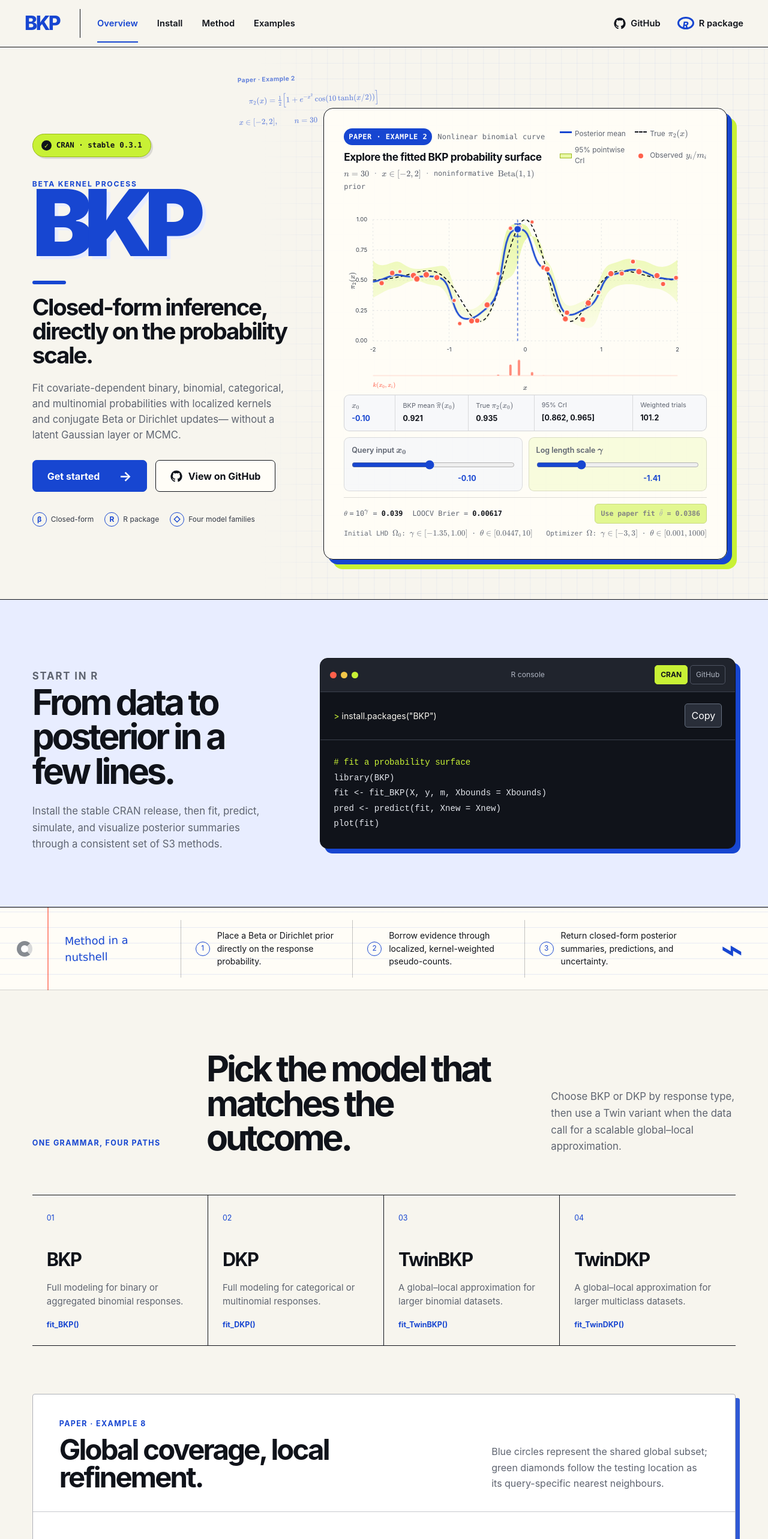
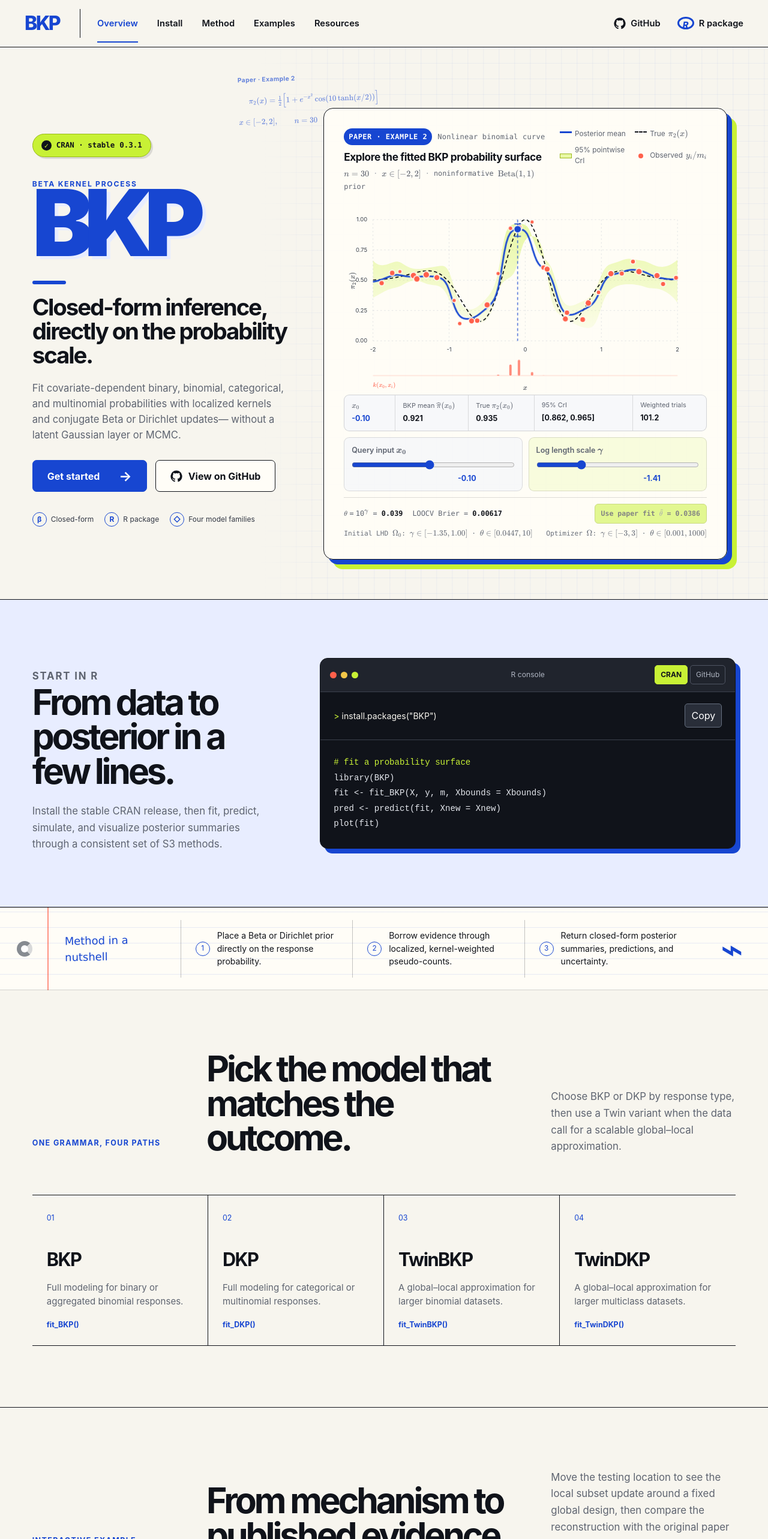
Before and after one commit to Jiangyan-Zhao/BKP-website, a React (Vite) app: page / in a window 1280 px wide. Shown: the top 2566 px of the page at 60% size. Built offline with nearby package versions, Linux system fonts and the light colour scheme.

Commit message:
Separate method and examples navigation

```diff
--- a/src/App.tsx
+++ b/src/App.tsx
@@ -1,4 +1,4 @@
-import { useMemo, useState } from "react";
+import { useEffect, useMemo, useState } from "react";
 import katex from "katex";
 
 type Example2Observation = {
@@ -712,15 +712,44 @@ function InstallPanel() {
 }
 
 export default function Home() {
+  const [activeSection, setActiveSection] = useState("overview");
+
+  useEffect(() => {
+    const sectionIds = ["overview", "install", "method", "examples", "resources"];
+    let frame = 0;
+    const updateActiveSection = () => {
+      window.cancelAnimationFrame(frame);
+      frame = window.requestAnimationFrame(() => {
+        const marker = window.scrollY + Math.min(180, window.innerHeight * 0.28);
+        let current = sectionIds[0];
+        sectionIds.forEach((id) => {
+          const section = document.getElementById(id);
+          if (section && section.offsetTop <= marker) current = id;
+        });
+        setActiveSection(current);
+      });
+    };
+
+    updateActiveSection();
+    window.addEventListener("scroll", updateActiveSection, { passive: true });
+    window.addEventListener("resize", updateActiveSection);
+    return () => {
+      window.cancelAnimationFrame(frame);
+      window.removeEventListener("scroll", updateActiveSection);
+      window.removeEventListener("resize", updateActiveSection);
+    };
+  }, []);
+
   return (
     <main>
       <header className="site-header">
         <a className="wordmark" href="#overview" aria-label="BKP home">BKP</a>
         <nav aria-label="Primary navigation">
-          <a className="active" href="#overview">Overview</a>
-          <a href="#install">Install</a>
-          <a href="#method">Method</a>
-          <a href="#examples">Examples</a>
+          <a className={activeSection === "overview" ? "active" : ""} href="#overview">Overview</a>
+          <a className={activeSection === "install" ? "active" : ""} href="#install">Install</a>
+          <a className={activeSection === "method" ? "active" : ""} href="#method">Method</a>
+          <a className={activeSection === "examples" ? "active" : ""} href="#examples">Examples</a>
+          <a className={activeSection === "resources" ? "active" : ""} href="#resources">Resources</a>
         </nav>
         <div className="header-links">
           <a href="https://github.com/Jiangyan-Zhao/BKP" target="_blank" rel="noreferrer">
@@ -780,7 +809,8 @@ export default function Home() {
         <InstallPanel />
       </section>
 
-      <section className="method-strip" id="method" aria-labelledby="method-title">
+      <section className="method-section" id="method" aria-labelledby="method-title">
+        <div className="method-strip">
           <div className="strip-heading">
             <span className="binder-hole" aria-hidden="true" />
             <h2 id="method-title">Method in a nutshell</h2>
@@ -791,12 +821,12 @@ export default function Home() {
             <li><span>3</span><p>Return closed-form posterior summaries, predictions, and uncertainty.</p></li>
           </ol>
           <div className="mini-density" aria-hidden="true">⌁</div>
-      </section>
+        </div>
 
-      <section className="examples-section" id="examples" aria-labelledby="examples-title">
+        <div className="method-body">
           <div className="section-intro">
             <p className="section-kicker">One grammar, four paths</p>
-          <h2 id="examples-title">Pick the model that matches the outcome.</h2>
+            <h2>Pick the model that matches the outcome.</h2>
             <p>Choose BKP or DKP by response type, then use a Twin variant when the data call for a scalable global–local approximation.</p>
           </div>
 
@@ -805,6 +835,15 @@ export default function Home() {
             <article><span>02</span><h3>DKP</h3><p>Full modeling for categorical or multinomial responses.</p><code>fit_DKP()</code></article>
             <article><span>03</span><h3>TwinBKP</h3><p>A global–local approximation for larger binomial datasets.</p><code>fit_TwinBKP()</code></article>
             <article><span>04</span><h3>TwinDKP</h3><p>A global–local approximation for larger multiclass datasets.</p><code>fit_TwinDKP()</code></article>
+          </div>
+        </div>
+      </section>
+
+      <section className="examples-section" id="examples" aria-labelledby="examples-title">
+        <div className="section-intro">
+          <p className="section-kicker">Interactive example</p>
+          <h2 id="examples-title">From mechanism to published evidence.</h2>
+          <p>Move the testing location to see the local subset update around a fixed global design, then compare the reconstruction with the original paper results.</p>
         </div>
 
         <TwinBkpExplorer />
@@ -822,7 +861,7 @@ export default function Home() {
         <ExampleExplorer />
       </section>
 
-      <section className="resources-section" aria-labelledby="resources-title">
+      <section className="resources-section" id="resources" aria-labelledby="resources-title">
         <header className="resources-heading">
           <div>
             <p className="section-kicker">Project resources</p>
--- a/src/styles.css
+++ b/src/styles.css
@@ -538,12 +538,15 @@ a:focus-visible { outline: 3px solid var(--lime); outline-offset: 3px; }
 }
 
 .examples-section,
+.method-body,
 .install-section,
 .resources-section {
   padding: clamp(76px, 8vw, 120px) 4.2vw;
 }
 
+.method-body,
 .examples-section { background: var(--paper); }
+.examples-section { border-top: 1px solid var(--ink); }
 .section-intro { display: grid; grid-template-columns: 0.72fr 1.55fr 0.9fr; gap: 44px; align-items: end; }
 .section-kicker {
   margin: 0 0 10px;
@@ -902,6 +905,10 @@ footer a:hover { color: var(--blue); }
 }
 
 @media (max-width: 1120px) {
+  .wordmark { margin-right: 22px; padding-right: 24px; }
+  .site-header nav { gap: 20px; }
+  .header-links { gap: 16px; }
+  .header-links a:last-child { display: none; }
   .hero { grid-template-columns: 0.9fr 1.2fr; gap: 30px; padding-inline: 3vw; }
   .hero h1 { font-size: 8.2rem; }
   .formula-note { display: none; }
@@ -985,6 +992,7 @@ footer a:hover { color: var(--blue); }
   .strip-heading { padding-left: 94px; }
   .method-strip ol { padding-left: 72px; }
   .examples-section,
+  .method-body,
   .install-section,
   .resources-section { padding: 72px 22px; }
   .model-grid { grid-template-columns: 1fr; }
```
Lines whose indentation alone changed are shown as unchanged.
